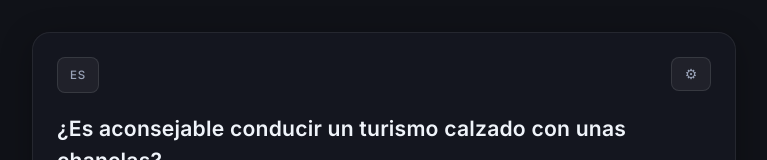
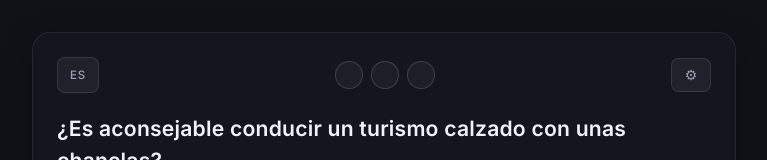
Before and after one commit to klivladimir/DGT-quiz, a Next.js app: page / in a window 1280 px wide. Shown: the top 160 px of the page, without its empty margins (256-1023 px from the left). Built offline with nearby package versions, Linux system fonts and the light colour scheme.

Commit message:
Add answer history display with difficulty indicators and style updates in FlashcardsClient

```diff
--- a/components/FlashcardsClient.js
+++ b/components/FlashcardsClient.js
@@ -93,6 +93,12 @@ function ratingToDifficulty(nextRating) {
   if (nextRating === "easy") return 2;
   if (nextRating === "unsure") return 1;
   return 0;
+}
+
+function getHistoryDifficultyClass(difficulty) {
+  if (difficulty === 0) return styles.historyDifficulty0;
+  if (difficulty === 1) return styles.historyDifficulty1;
+  return styles.historyDifficulty2;
 }
 
 function getOptionClass(state) {
@@ -546,6 +552,9 @@ export default function FlashcardsClient({ cards }) {
   const canRate = Boolean(selectedOption) && !checked && !(isTranslationActive && !translatedCard);
   const shownCard = currentCard || card;
   const questionImages = Array.isArray(card.questionImages) ? card.questionImages : [];
+  const currentCardHistory = Array.isArray(answerMemoryByCard[card.id]) ? answerMemoryByCard[card.id] : [];
+  const topHistorySlots = [...currentCardHistory.slice(-3)];
+  while (topHistorySlots.length < 3) topHistorySlots.unshift(null);
 
   return (
     <>
@@ -560,6 +569,29 @@ export default function FlashcardsClient({ cards }) {
               >
                 {currentLanguageLabel}
               </Button>
+
+              <div className={styles.topHistory} aria-label="Últimas 3 respuestas">
+                {topHistorySlots.map((entry, idx) => {
+                  if (!entry) {
+                    return <span key={`empty-${idx}`} className={`${styles.historyItem} ${styles.historyEmpty}`} />;
+                  }
+
+                  const isCorrect = Boolean(entry[0]);
+                  const difficulty = Number(entry[1]);
+                  const icon = isCorrect ? "✓" : "✕";
+                  const iconClass = isCorrect ? styles.historyCorrect : styles.historyWrong;
+
+                  return (
+                    <span
+                      key={`history-${idx}-${isCorrect ? "t" : "f"}-${difficulty}`}
+                      className={`${styles.historyItem} ${getHistoryDifficultyClass(difficulty)}`}
+                    >
+                      <span className={iconClass}>{icon}</span>
+                    </span>
+                  );
+                })}
+              </div>
+
               <Button
                 size="sm"
                 variant={isSettingsOpen ? "default" : "outline"}
--- a/components/FlashcardsClient.module.css
+++ b/components/FlashcardsClient.module.css
@@ -23,8 +23,8 @@
 
 .topRow {
   display: grid;
-  grid-template-columns: 1fr 1fr;
-  align-items: flex-start;
+  grid-template-columns: auto 1fr auto;
+  align-items: center;
   gap: 10px;
   width: 100%;
 }
@@ -95,6 +95,55 @@
 
 .settingsTrigger {
   justify-self: end;
+}
+
+.topHistory {
+  min-width: 0;
+  display: inline-flex;
+  justify-self: center;
+  align-items: center;
+  gap: 8px;
+}
+
+.historyItem {
+  width: 28px;
+  min-width: 28px;
+  height: 28px;
+  border-radius: 999px;
+  border: 1px solid rgba(255, 255, 255, 0.22);
+  background: rgba(18, 24, 40, 0.58);
+  display: inline-flex;
+  align-items: center;
+  justify-content: center;
+  font-size: 0.8rem;
+  line-height: 1;
+}
+
+.historyEmpty {
+  border-color: rgba(255, 255, 255, 0.15);
+  background: rgba(255, 255, 255, 0.04);
+}
+
+.historyDifficulty0 {
+  border-color: #ff5a5a;
+}
+
+.historyDifficulty1 {
+  border-color: #f4d657;
+}
+
+.historyDifficulty2 {
+  border-color: #3de07c;
+}
+
+.historyCorrect {
+  color: #3de07c;
+  font-weight: 700;
+}
+
+.historyWrong {
+  color: #ff5a5a;
+  font-weight: 700;
 }
 
 .metaRow {
@@ -439,4 +488,15 @@
     font-size: 0.68rem;
     letter-spacing: 0.06em;
   }
+
+  .topHistory {
+    gap: 6px;
+  }
+
+  .historyItem {
+    width: 24px;
+    min-width: 24px;
+    height: 24px;
+    font-size: 0.72rem;
+  }
 }
```
